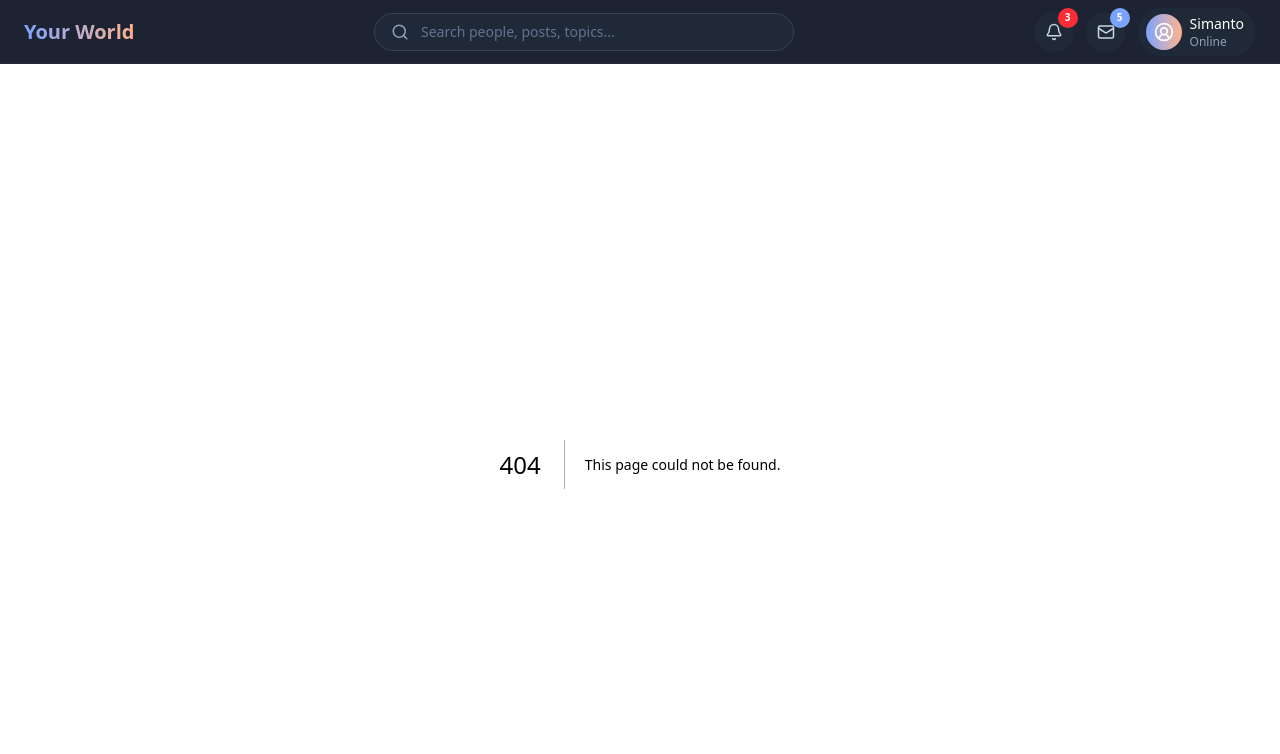
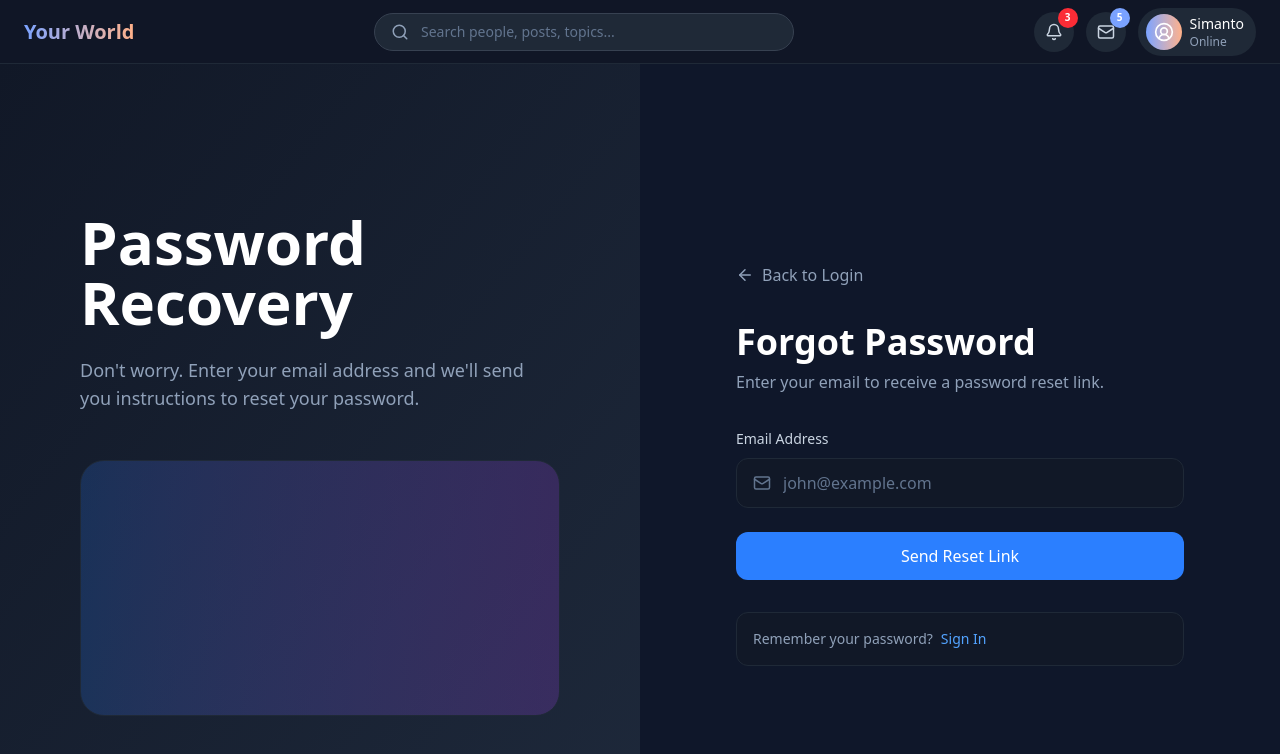
Before and after one commit to simanto848/facebook-clone-frontend, a Next.js app: page /forgot-password in a window 1280 px wide. Before the commit this address had no page. Shown: the top 754 px of the page. Built offline with nearby package versions, Linux system fonts and the light colour scheme.

Commit message:
UI: create forgot password page

```diff
--- /dev/null
+++ b/app/(auth)/forgot-password/page.tsx
@@ -0,0 +1,78 @@
+import Link from "next/link";
+import { ArrowLeft, Mail } from "lucide-react";
+
+export default function ForgotPasswordPage() {
+  return (
+    <div className="min-h-screen bg-[#0f172a] flex">
+      {/* Left Side */}
+      <div className="hidden lg:flex w-1/2 flex-col justify-center px-20 bg-linear-to-br from-[#111827] to-[#1e293b]">
+        <h1 className="text-6xl font-bold text-white">Password Recovery</h1>
+
+        <p className="mt-6 max-w-md text-lg text-slate-400">
+          Don&apos;t worry. Enter your email address and we&apos;ll send you
+          instructions to reset your password.
+        </p>
+
+        <div className="mt-12">
+          <div className="h-64 rounded-3xl border border-[#1f2937] bg-linear-to-r from-blue-500/20 to-purple-500/20" />
+        </div>
+      </div>
+
+      {/* Form */}
+      <div className="flex flex-1 items-center justify-center p-8">
+        <div className="w-full max-w-md">
+          <Link
+            href="/login"
+            className="inline-flex items-center gap-2 text-slate-400 hover:text-white transition"
+          >
+            <ArrowLeft size={18} />
+            Back to Login
+          </Link>
+
+          <h2 className="mt-8 text-4xl font-bold text-white">
+            Forgot Password
+          </h2>
+
+          <p className="mt-2 text-slate-400">
+            Enter your email to receive a password reset link.
+          </p>
+
+          <form className="mt-8 space-y-6">
+            <div>
+              <label className="text-sm text-slate-300">Email Address</label>
+
+              <div className="mt-2 flex items-center rounded-xl border border-[#1f2937] bg-[#111827] px-4">
+                <Mail size={18} className="text-slate-500" />
+
+                <input
+                  type="email"
+                  placeholder="john@example.com"
+                  className="h-12 flex-1 bg-transparent px-3 text-white outline-none placeholder:text-slate-500"
+                />
+              </div>
+            </div>
+
+            <button
+              type="submit"
+              className="w-full rounded-xl bg-blue-500 py-3 font-medium text-white transition hover:bg-blue-600"
+            >
+              Send Reset Link
+            </button>
+          </form>
+
+          <div className="mt-8 rounded-xl border border-[#1f2937] bg-[#111827] p-4">
+            <p className="text-sm text-slate-400">
+              Remember your password?
+              <Link
+                href="/login"
+                className="ml-2 font-medium text-blue-400 hover:text-blue-300"
+              >
+                Sign In
+              </Link>
+            </p>
+          </div>
+        </div>
+      </div>
+    </div>
+  );
+}
```
